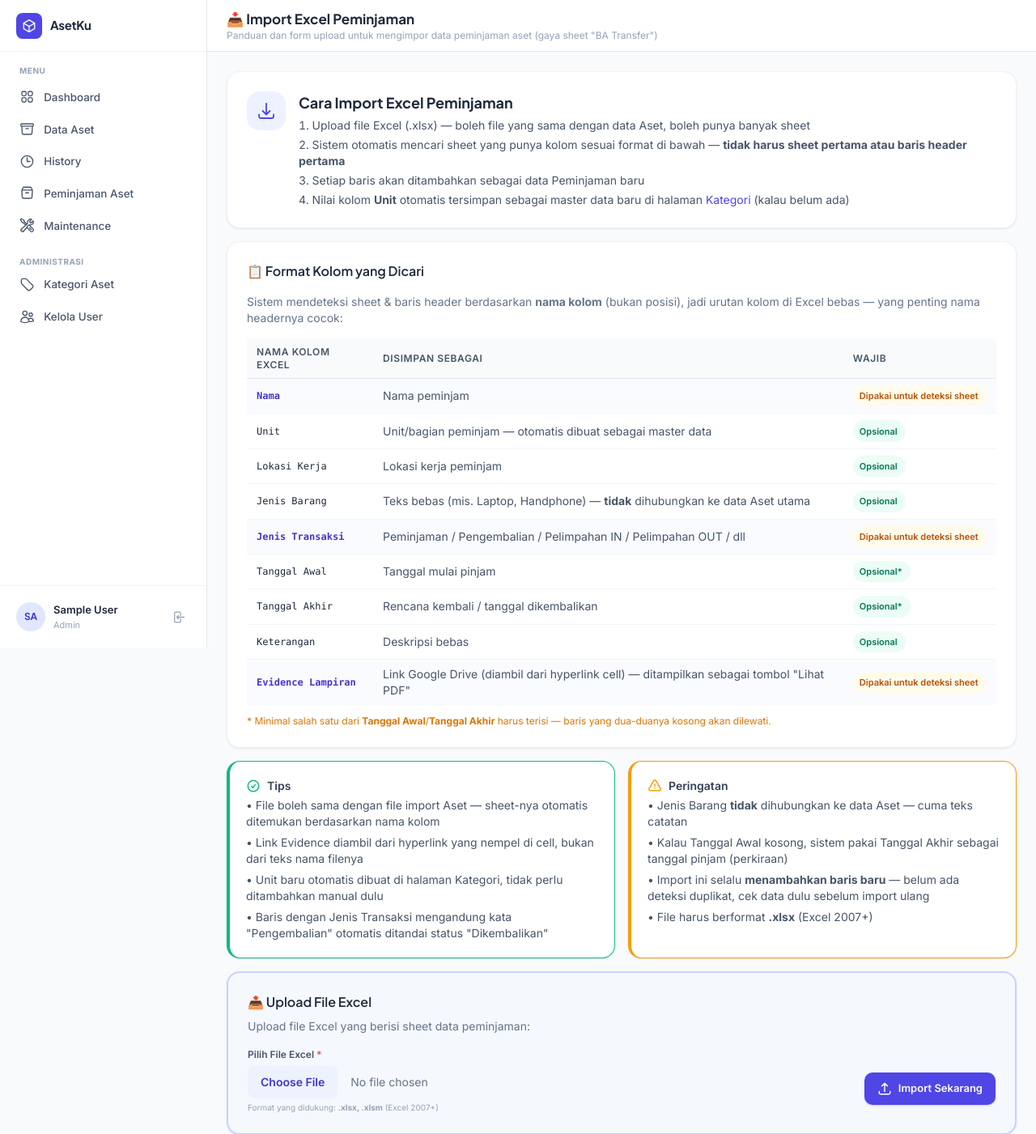
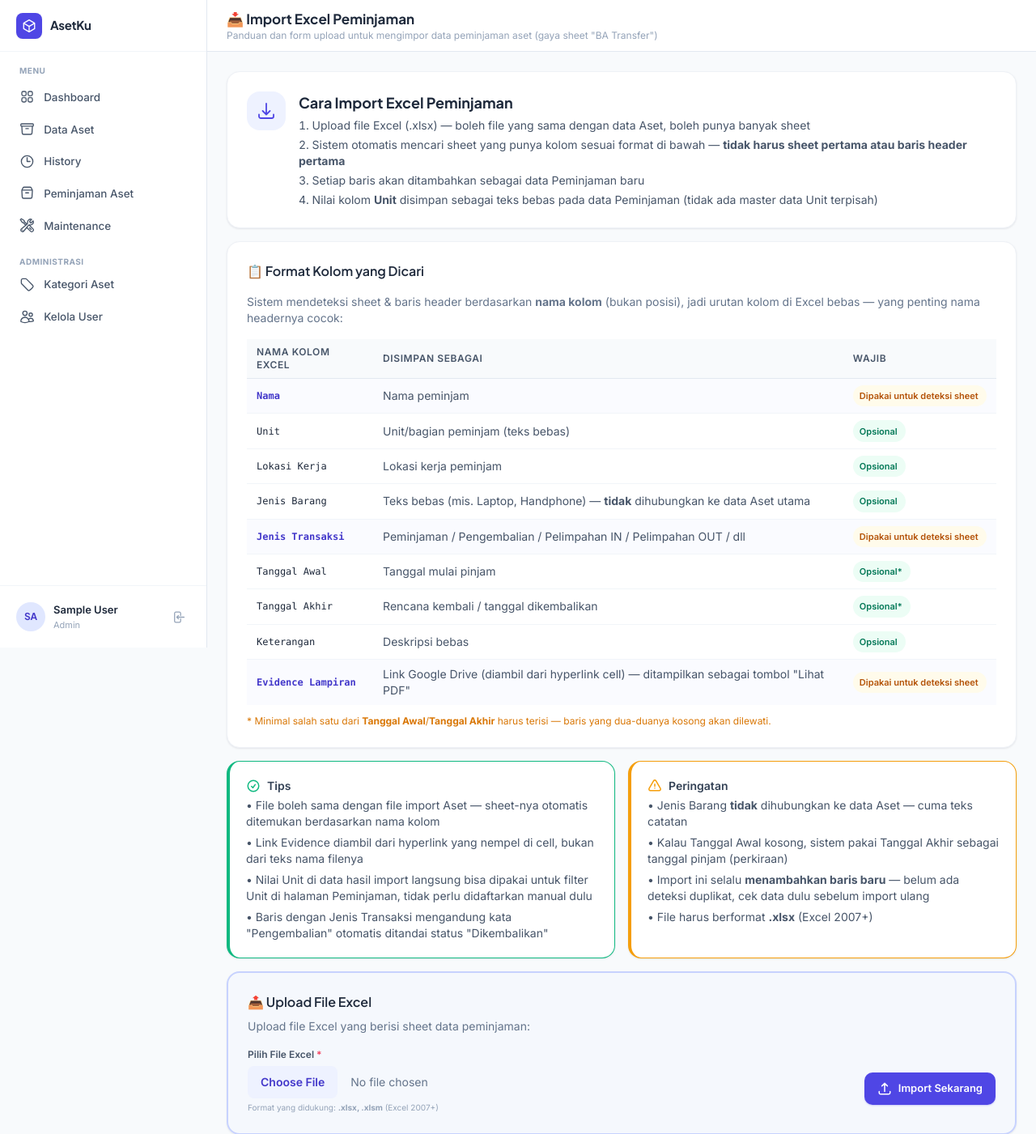
Before and after one commit to eshanmuhamad07-debug/Project-Data-Asset, a Flask app: page /peminjaman/import-guide in a window 1280 px wide. Shown: the top 1401 px of the page at 81% size. Run offline with Flask 3, Linux system fonts and the light colour scheme; the visitor is signed in with stand-in values (Sample User, id 1); some libraries are stand-ins or nearby versions.

Commit message:
perbaikan 8

```diff
--- a/app.py
+++ b/app.py
@@ -22,9 +22,9 @@ import re
 
 from extensions import db, login_manager, csrf, limiter
 from models import (
-    User, Kategori, Unit, Aset, Tiket, TiketAset,
+    User, Kategori, Aset, Tiket, TiketAset,
     LogStatus, HistoriAset, AktivitasLog, Maintenance,
-    Peminjaman, PeminjamanAset, PeminjamanEvidence
+    Peminjaman, PeminjamanAset
 )
 from roles import ROLE_ADMIN
 
@@ -1487,8 +1487,7 @@ def aset_import_guide():
 @role_required(ROLE_ADMIN)
 def kategori_list():
     kategori_all = Kategori.query.all()
-    unit_all = Unit.query.order_by(Unit.nama).all()
-    return render_template("kategori/list.html", kategori_all=kategori_all, unit_all=unit_all)
+    return render_template("kategori/list.html", kategori_all=kategori_all)
 
 
 @app.route("/kategori/create", methods=["POST"])
@@ -1499,53 +1498,6 @@ def kategori_create():
     db.session.commit()
     flash("Kategori ditambahkan.", "success")
     return redirect(url_for("kategori_list"))
-
-
-@app.route("/unit/create", methods=["POST"])
-@login_required
-@role_required(ROLE_ADMIN)
-def unit_create():
-    """Tambah master Unit (bagian/departemen peminjam), dikelola di halaman
-    Kategori -- mirip Kategori Aset tapi dipakai untuk field Unit di
-    Peminjaman Aset."""
-    nama = (request.form.get("nama") or "").strip()
-    if not nama:
-        flash("Nama unit tidak boleh kosong.", "danger")
-        return redirect(url_for("kategori_list"))
-    existing = Unit.query.filter(db.func.lower(Unit.nama) == nama.lower()).first()
-    if existing:
-        flash("Unit dengan nama tersebut sudah ada.", "warning")
-        return redirect(url_for("kategori_list"))
-    db.session.add(Unit(nama=nama))
-    db.session.commit()
-    flash("Unit ditambahkan.", "success")
-    return redirect(url_for("kategori_list"))
-
-
-@app.route("/unit/<int:id>/delete", methods=["POST"])
-@login_required
-@role_required(ROLE_ADMIN)
-def unit_delete(id):
-    unit = Unit.query.get_or_404(id)
-    db.session.delete(unit)
-    db.session.commit()
-    flash("Unit dihapus.", "success")
-    return redirect(url_for("kategori_list"))
-
-
-def get_or_create_unit(nama):
-    """Cari Unit berdasarkan nama (case-insensitive), buat baru kalau belum
-    ada. Dipakai saat import Excel Peminjaman supaya tiap nilai kolom Unit
-    otomatis tersimpan sebagai master data di halaman Kategori."""
-    nama = (nama or "").strip()
-    if not nama:
-        return None
-    unit = Unit.query.filter(db.func.lower(Unit.nama) == nama.lower()).first()
-    if not unit:
-        unit = Unit(nama=nama)
-        db.session.add(unit)
-        db.session.flush()
-    return unit
 
 
 def get_or_create_kategori(nama):
@@ -1941,7 +1893,7 @@ def peminjaman_list():
     search = request.args.get("search", "").strip()
     status = request.args.get("status", "").strip()
     jenis_transaksi = request.args.get("jenis_transaksi", "").strip()
-    kategori_id = request.args.get("kategori", "").strip()
+    unit_filter = request.args.get("unit", "").strip()
 
     today = datetime.now(WIB).date()
 
@@ -1962,8 +1914,8 @@ def peminjaman_list():
     if jenis_transaksi:
         query = query.filter(Peminjaman.jenis_transaksi == jenis_transaksi)
 
-    if kategori_id:
-        query = query.filter(Peminjaman.id_kategori == kategori_id)
+    if unit_filter:
+        query = query.filter(Peminjaman.unit == unit_filter)
 
     if search:
         query = query.join(PeminjamanAset, isouter=True).join(Aset, isouter=True).filter(
@@ -2005,7 +1957,16 @@ def peminjaman_list():
         for g in gedung_all
     ]
 
-    kategori_all = Kategori.query.order_by(Kategori.nama).all()
+    kategori_all = Kategori.query.order_by(Kategori.nama).all()  # tetap dikirim untuk dropdown "Jenis Barang" di modal Tambah Peminjaman
+    # Pilihan filter Unit diambil dari nilai unik kolom Peminjaman.unit
+    # (teks bebas) -- TIDAK ada tabel master Unit terpisah di database.
+    unit_all = [
+        r[0] for r in db.session.query(Peminjaman.unit)
+        .filter(Peminjaman.unit.isnot(None), Peminjaman.unit != "")
+        .distinct()
+        .order_by(Peminjaman.unit)
+        .all()
+    ]
 
     return render_template(
         "peminjaman/list.html",
@@ -2015,7 +1976,8 @@ def peminjaman_list():
         status_terpilih=status,
         jenis_transaksi_terpilih=jenis_transaksi,
         jenis_transaksi_options=JENIS_TRANSAKSI_OPTIONS,
-        kategori_terpilih=kategori_id,
+        unit_terpilih=unit_filter,
+        unit_all=unit_all,
         kategori_all=kategori_all,
         gedung_all=gedung_all_formatted,
         today=today,
@@ -2185,46 +2147,6 @@ def peminjaman_detail(id):
     return render_template("peminjaman/detail.html", p=peminjaman, today=today)
 
 
-@app.route("/peminjaman/<int:id>/evidence/upload", methods=["POST"])
-@login_required
-@role_required(ROLE_ADMIN)
-def peminjaman_evidence_upload(id):
-    """Upload evidence/laporan (PDF/gambar) baru untuk sebuah peminjaman TANPA
-    menimpa evidence yang lama -- setiap upload disimpan sebagai baris histori
-    baru lengkap dengan tanggal upload-nya (lihat model PeminjamanEvidence)."""
-    peminjaman = Peminjaman.query.get_or_404(id)
-
-    file_storage = request.files.get("evidence_baru")
-    filename, error = save_dokumen(file_storage, prefix=f"peminjaman_{id}_evidence_")
-
-    if error:
-        flash(f"Gagal mengupload evidence: {error}", "danger")
-        return redirect(url_for("peminjaman_detail", id=id))
-    if not filename:
-        flash("Pilih file evidence (PDF/gambar) terlebih dahulu.", "danger")
-        return redirect(url_for("peminjaman_detail", id=id))
-
-    keterangan = request.form.get("keterangan_evidence", "").strip() or None
-
-    db.session.add(PeminjamanEvidence(
-        id_peminjaman=peminjaman.id,
-        filename=filename,
-        keterangan=keterangan,
-        uploaded_by=current_user.id,
-    ))
-
-    catat_aktivitas(
-        aksi="UPDATE",
-        target_model="Peminjaman",
-        target_id=peminjaman.id,
-        deskripsi=f"Upload evidence laporan baru untuk peminjaman {peminjaman.nama_peminjam}",
-        data_baru={"evidence": filename},
-    )
-    db.session.commit()
-    flash("Evidence laporan berhasil diupload dan ditambahkan ke histori.", "success")
-    return redirect(url_for("peminjaman_detail", id=id))
-
-
 @app.route("/peminjaman/<int:id>/delete", methods=["POST"])
 @login_required
 @role_required(ROLE_ADMIN)
@@ -2254,21 +2176,6 @@ def peminjaman_konfirmasi_perpanjangan(id):
     if peminjaman.status != "Dipinjam":
         flash("Peminjaman ini sudah dikembalikan, tidak perlu konfirmasi perpanjangan.", "warning")
         return redirect(url_for("dashboard"))
-
-    # Evidence PDF (opsional) yang diupload bareng saat konfirmasi -- ditambahkan
-    # sebagai baris histori baru, TIDAK menimpa evidence yang lama.
-    evidence_filename, evidence_error = save_dokumen(
-        request.files.get("evidence_baru"), prefix=f"peminjaman_{id}_evidence_"
-    )
-    if evidence_error:
-        flash(f"Konfirmasi tetap diproses, tetapi evidence gagal diupload: {evidence_error}", "warning")
-    elif evidence_filename:
-        db.session.add(PeminjamanEvidence(
-            id_peminjaman=peminjaman.id,
-            filename=evidence_filename,
-            keterangan=f"Evidence saat konfirmasi perpanjangan ({keputusan})",
-            uploaded_by=current_user.id,
-        ))
 
     if keputusan == "perpanjang":
         tanggal_baru_str = request.form.get("tanggal_baru")
@@ -2349,8 +2256,8 @@ def peminjaman_import():
       Aset utama.
     - Evidence Lampiran disimpan sebagai link Google Drive (evidence_link),
       bukan file yang didownload ke server.
-    - Unit otomatis dibuat sebagai master data baru (tabel Unit, dikelola
-      di halaman Kategori) kalau belum ada.
+    - Unit disimpan sebagai teks bebas di kolom Peminjaman.unit, TIDAK ada
+      tabel master Unit terpisah.
     """
     file = request.files.get("file_import")
     if not file or file.filename == "":
@@ -2436,10 +2343,10 @@ def peminjaman_import():
         if not evidence_link:
             tanpa_evidence_link += 1
 
-        # Unit otomatis tersimpan sebagai master data (halaman Kategori),
-        # tapi field `unit` di Peminjaman tetap teks bebas seperti sebelumnya.
-        if unit_nama:
-            get_or_create_unit(unit_nama)
+        # Catatan: Unit TIDAK disimpan sebagai tabel master terpisah -- cukup
+        # teks bebas di kolom Peminjaman.unit (nilai untuk dropdown filter
+        # Unit di halaman Peminjaman diambil otomatis dari nilai-nilai unik
+        # kolom ini, bukan dari tabel master).
 
         # Jenis Barang dari Excel dipetakan otomatis ke Kategori (dibuat baru
         # kalau belum ada) supaya konsisten dengan konsep Kategori di modul
--- a/templates/dashboard.html
+++ b/templates/dashboard.html
@@ -572,7 +572,7 @@
       </div>
 
       <div>
-        <label class="field-label">Evidence Laporan (PDF) — opsional</label>
+        <label class="field-label">Evidence Laporan (PDF)</label>
         <input type="file" name="evidence_baru" accept=".pdf,.doc,.docx,.png,.jpg,.jpeg" class="field-input">
         <p class="text-[11px] text-slate-400 mt-1">Kalau diisi, file akan ditambahkan ke histori evidence peminjaman ini (evidence lama tidak akan terhapus/tertimpa).</p>
       </div>
--- a/templates/peminjaman/import_guide.html
+++ b/templates/peminjaman/import_guide.html
@@ -23,7 +23,7 @@
                     <li>Upload file Excel (.xlsx) — boleh file yang sama dengan data Aset, boleh punya banyak sheet</li>
                     <li>Sistem otomatis mencari sheet yang punya kolom sesuai format di bawah — <b>tidak harus sheet pertama atau baris header pertama</b></li>
                     <li>Setiap baris akan ditambahkan sebagai data Peminjaman baru</li>
-                    <li>Nilai kolom <b>Unit</b> otomatis tersimpan sebagai master data baru di halaman <a href="{{ url_for('kategori_list') }}" class="text-indigo-600 hover:underline">Kategori</a> (kalau belum ada)</li>
+                    <li>Nilai kolom <b>Unit</b> disimpan sebagai teks bebas pada data Peminjaman (tidak ada master data Unit terpisah)</li>
                 </ol>
             </div>
         </div>
@@ -53,7 +53,7 @@
                     </tr>
                     <tr>
                         <td class="py-2 px-3 font-mono text-xs">Unit</td>
-                        <td class="py-2 px-3 text-slate-600">Unit/bagian peminjam — otomatis dibuat sebagai master data</td>
+                        <td class="py-2 px-3 text-slate-600">Unit/bagian peminjam (teks bebas)</td>
                         <td class="py-2 px-3"><span class="pill bg-emerald-50 text-emerald-700 border-emerald-200">Opsional</span></td>
                     </tr>
                     <tr>
@@ -112,7 +112,7 @@
             <ul class="text-sm text-slate-600 space-y-1.5 mt-1">
                 <li>• File boleh sama dengan file import Aset — sheet-nya otomatis ditemukan berdasarkan nama kolom</li>
                 <li>• Link Evidence diambil dari hyperlink yang nempel di cell, bukan dari teks nama filenya</li>
-                <li>• Unit baru otomatis dibuat di halaman Kategori, tidak perlu ditambahkan manual dulu</li>
+                <li>• Nilai Unit di data hasil import langsung bisa dipakai untuk filter Unit di halaman Peminjaman, tidak perlu didaftarkan manual dulu</li>
                 <li>• Baris dengan Jenis Transaksi mengandung kata "Pengembalian" otomatis ditandai status "Dikembalikan"</li>
             </ul>
         </div>
```
Also changed, not shown: models.py (+0 -33 lines), templates/peminjaman/list.html (+12 -12 lines).
